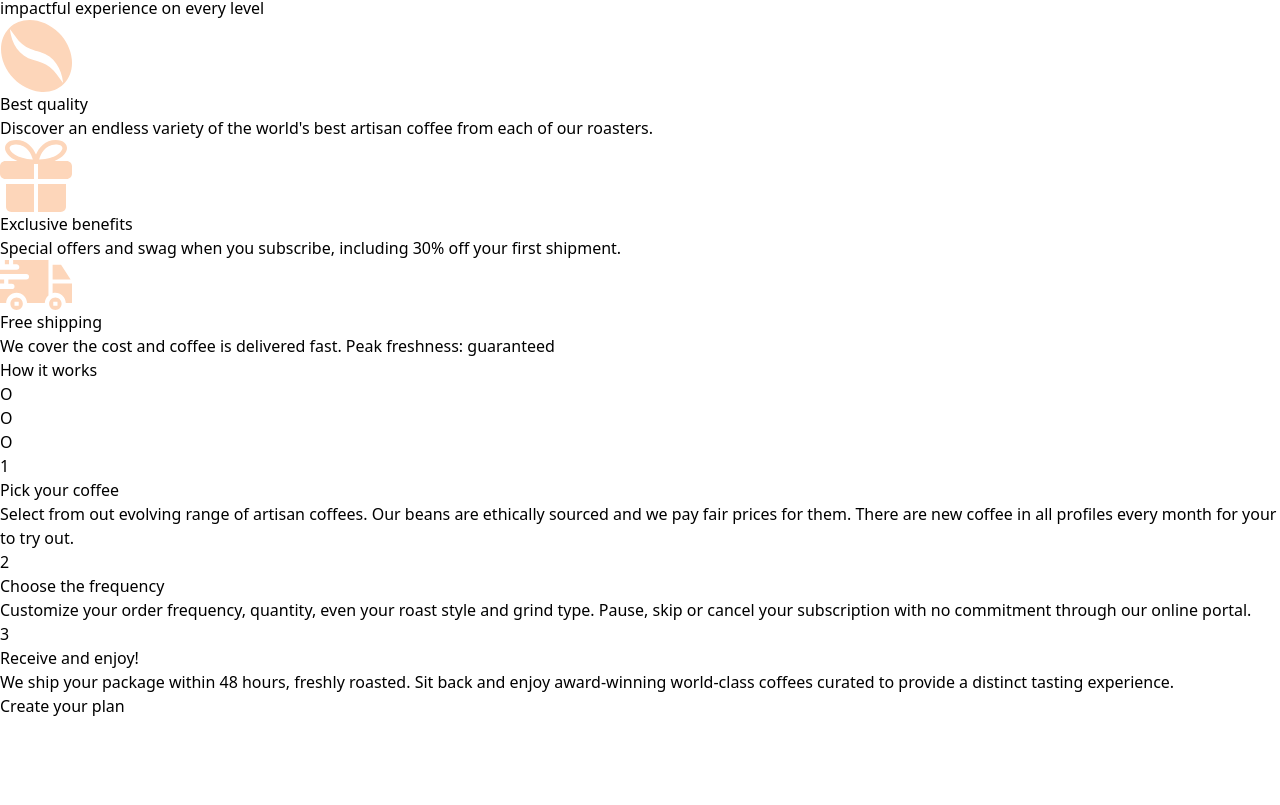
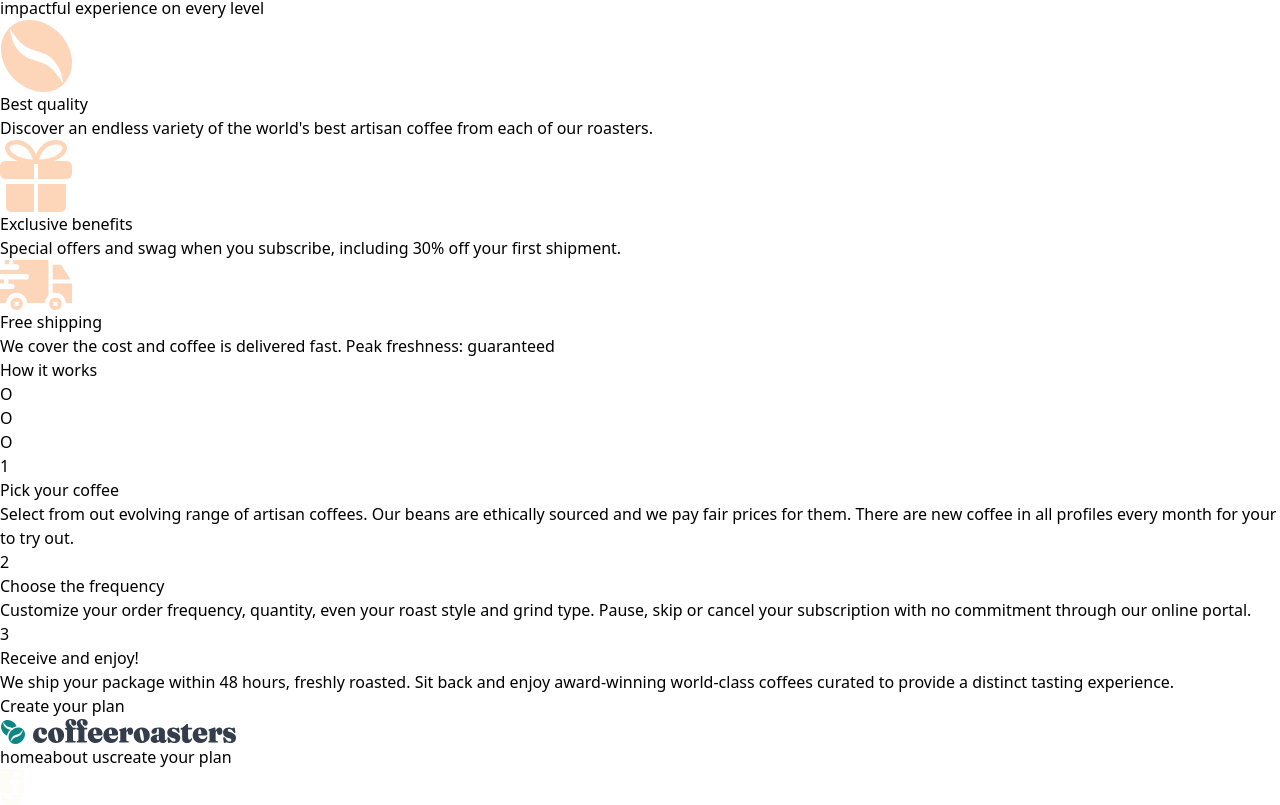
Before and after one commit to azanra/coffee-subscription, a React (Vite) app: page / in a window 1280 px wide. Shown: the part 1815-2620 px from the top of the page. Before the commit the page ends 2533 px from the top, so only its background shows below. Built offline with nearby package versions, Linux system fonts and the light colour scheme.

Commit message:
feat: add footer to navigate and link social media

```diff
--- a/src/pages/Home.tsx
+++ b/src/pages/Home.tsx
@@ -1,6 +1,7 @@
 import ChooseUs from "./components/ChooseUs";
 import Collection from "./components/Collection";
 import CreatePlan from "./components/CreatePlan";
+import Footer from "./components/Footer";
 import Header from "./components/Header";
 import Work from "./components/Work";
 
@@ -12,6 +13,7 @@ const Home = () => {
       <Collection />
       <ChooseUs />
       <Work />
+      <Footer />
     </div>
   );
 };
--- /dev/null
+++ b/src/pages/components/Footer.tsx
@@ -0,0 +1,41 @@
+import coffee from "../../assets/shared/desktop/logo.svg";
+import facebook from "../../assets/shared/desktop/icon-facebook.svg";
+import twitter from "../../assets/shared/desktop/icon-twitter.svg";
+import instagram from "../../assets/shared/desktop/icon-instagram.svg";
+import { Link } from "react-router";
+
+const Footer = () => {
+  const navList = [
+    { to: "/", text: "home" },
+    { to: "about", text: "about us" },
+    { to: "plan", text: "create your plan" },
+  ];
+  const socialMediaList = [facebook, twitter, instagram];
+  return (
+    <div>
+      <div>
+        <img src={coffee} alt="coffee" />
+      </div>
+      <div>
+        {navList.map((list) => {
+          return (
+            <Link key={list.text} to={list.to}>
+              {list.text}
+            </Link>
+          );
+        })}
+      </div>
+      <div>
+        {socialMediaList.map((list, index) => {
+          return (
+            <a key={index} href="">
+              <img src={list} alt="social media" />
+            </a>
+          );
+        })}
+      </div>
+    </div>
+  );
+};
+
+export default Footer;
```
